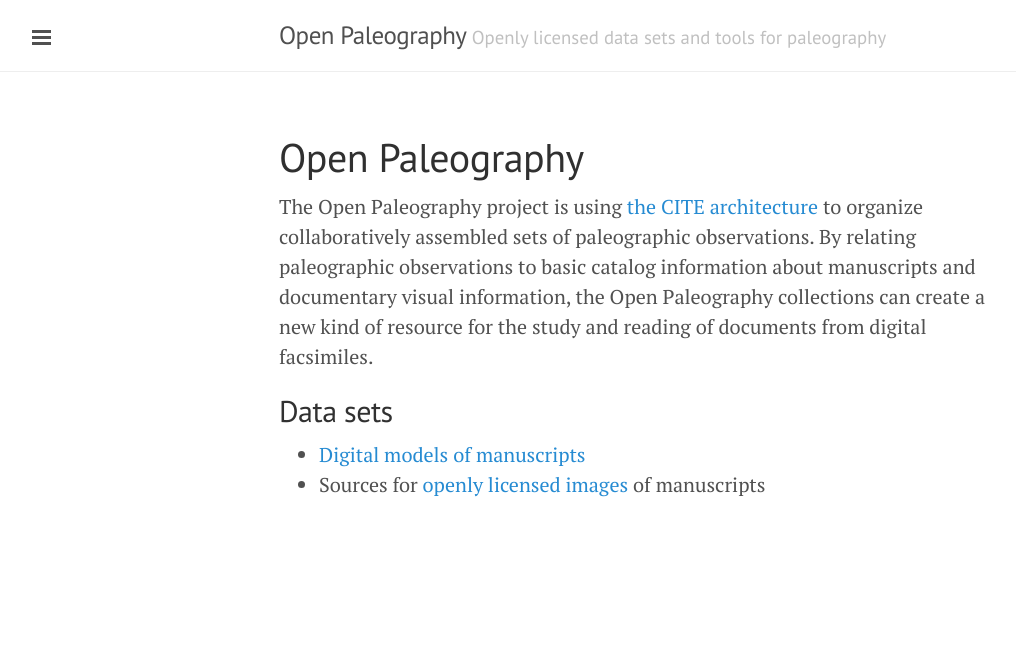
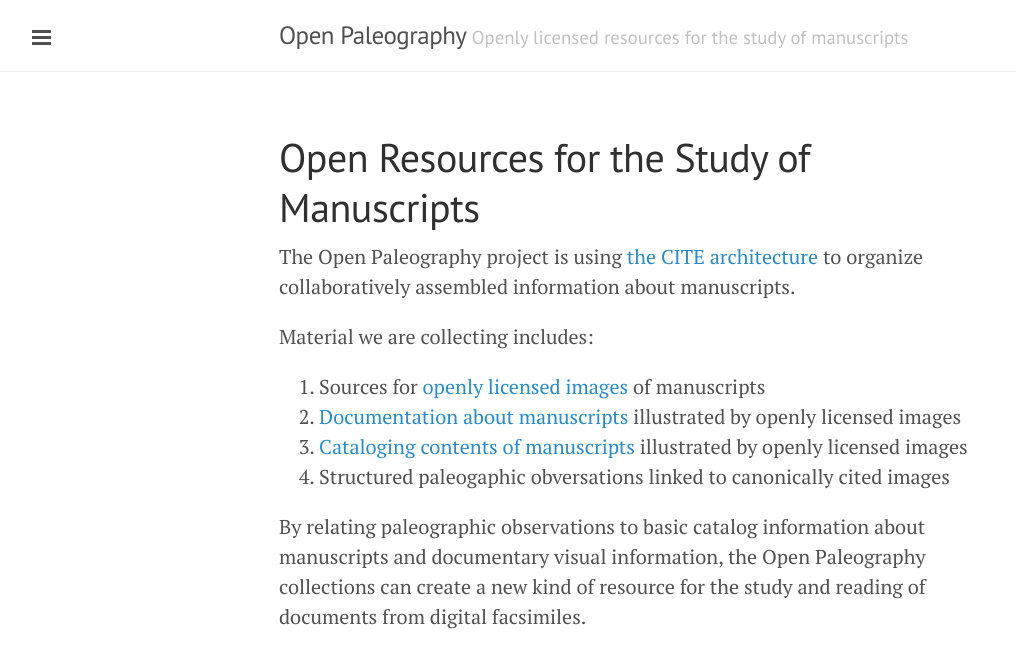
Before and after one commit to openpaleography/openpaleography.github.io, a Jekyll site: the page built from index.md, in a window 1280 px wide. Shown: the top 668 px of the page, without its empty margins (1-1017 px from the left). Built offline with Jekyll 4.4.1, drawn with Linux system fonts in a browser that asks for light colours; Markdown is read by kramdown in place of the engine named in the settings.

Commit message:
Update with ref to cataloging project

```diff
--- a/_config.yml
+++ b/_config.yml
@@ -7,8 +7,8 @@ permalink:        pretty
 
 # Setup
 title:            Open Paleography
-tagline:          'Openly licensed data sets and tools for paleography'
-description:      'Openly licensed data sets and tools for paleography'
+tagline:          'Openly licensed resources for the study of manuscripts'
+description:      'Information about manuscripts illustrated by openly licensed images'
 
 baseurl: 'http://openpaleography.github.io'
 
--- a/index.md
+++ b/index.md
@@ -1,11 +1,18 @@
 ---
 layout: page
-title: Open Paleography
+title: Open Resources for the Study of Manuscripts
 ---
 
-The Open Paleography project is using [the CITE architecture](http://cite-architecture.github.io/) to organize collaboratively assembled sets of paleographic observations.   By relating paleographic observations to basic catalog information about manuscripts and documentary visual information, the Open Paleography collections can create a new kind of resource for the study and reading of documents from digital facsimiles.
+The Open Paleography project is using [the CITE architecture](http://cite-architecture.github.io/) to organize collaboratively assembled information about manuscripts.
 
-## Data sets ##
+Material we are collecting includes:
 
-- [Digital models of manuscripts](http://openpaleography.github.io/mss/)
-- Sources for [openly licensed images](http://openpaleography.github.io/img_sources/) of manuscripts
+
+
+1. Sources for [openly licensed images](http://openpaleography.github.io/img_sources/) of manuscripts
+2. [Documentation about manuscripts](http://openpaleography.github.io/mss/) illustrated by openly licensed images
+3. [Cataloging contents of manuscripts](http://openpaleography.github.io/msscatalog) illustrated by openly licensed images
+4. Structured paleogaphic obversations linked to canonically cited images
+
+
+By relating paleographic observations to basic catalog information about manuscripts and documentary visual information, the Open Paleography collections can create a new kind of resource for the study and reading of documents from digital facsimiles.
```
